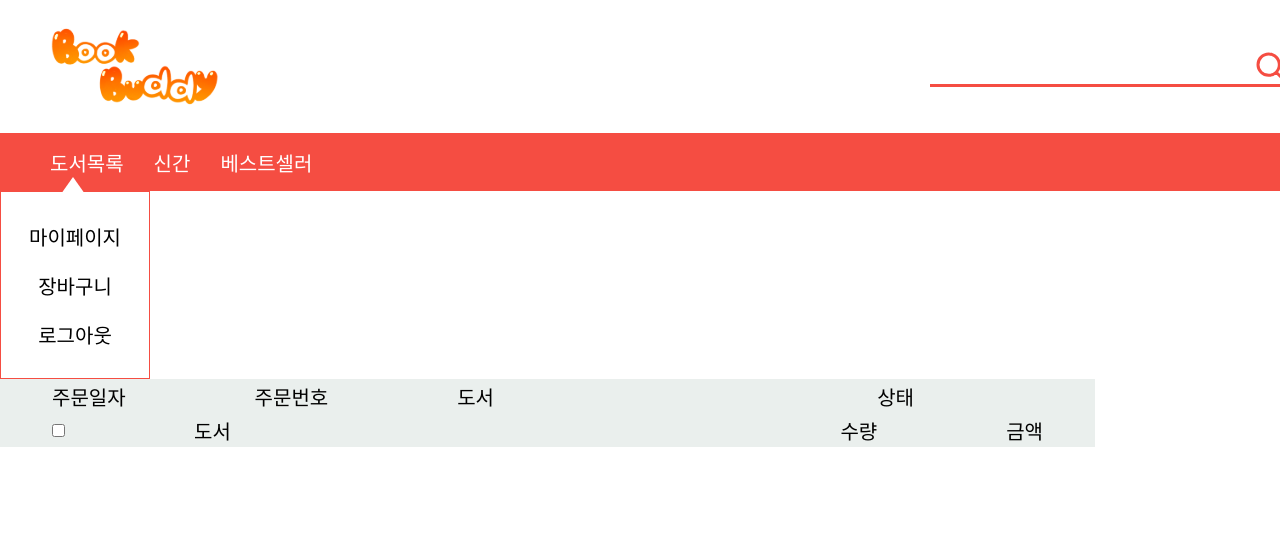
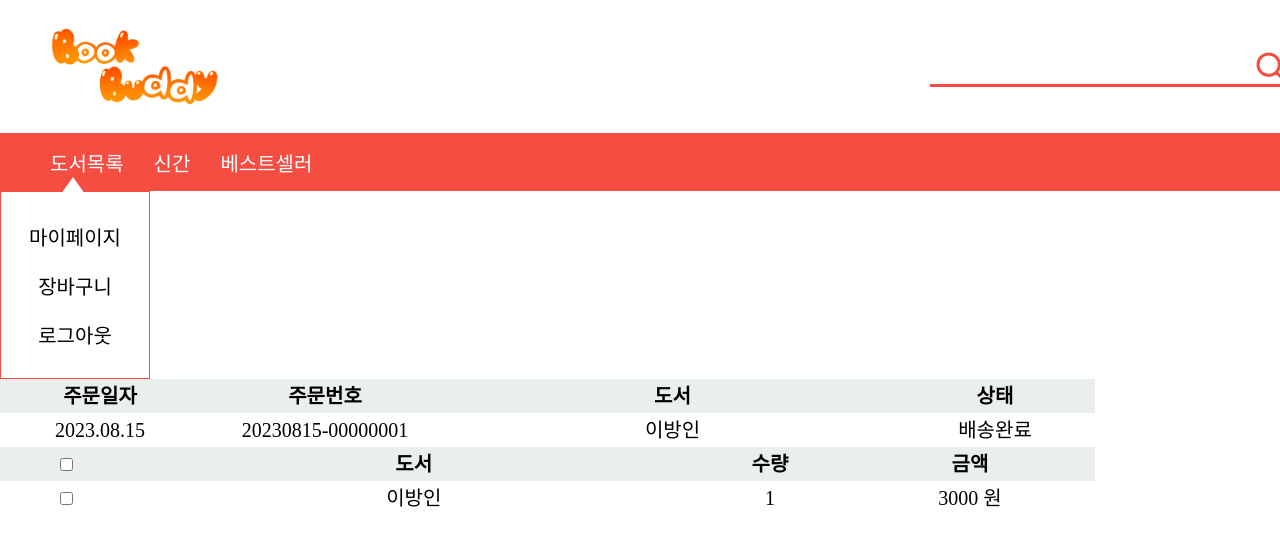
Before and after one commit to HyeranJo/bookbuddy, a React (Create React App) app in the folder client/: page / in a window 1280 px wide. Shown: the top 546 px of the page. Built offline with nearby package versions, Linux system fonts and the light colour scheme.

Commit message:
Feat: mypage, cart table 틀 작성

```diff
--- a/client/src/App.tsx
+++ b/client/src/App.tsx
@@ -2,7 +2,8 @@ import React from 'react';
 import Nav from './components/nav/Nav';
 import Header from './components/header/Header';
 import InfoNav from './components/info_nav/InfoNav';
-import { MypageCategory, CartCategory } from './components/category/Category';
+import MypageTable from './components/category/MypageTable';
+import CartTable from './components/category/CartTable';
 
 function App() {
   return (
@@ -10,8 +11,8 @@ function App() {
       <Header />
       <Nav />
       <InfoNav />
-      <MypageCategory />
-      <CartCategory />
+      <MypageTable />
+      <CartTable />
     </div>
   );
 }
--- /dev/null
+++ b/client/src/components/category/CartTable.style.ts
@@ -0,0 +1,21 @@
+import { styled } from 'styled-components';
+
+export const Styled_CartTable = {
+  Table: styled.table`
+    width: 1095px;
+    font-size: var(--basic-font-size);
+    text-align: center;
+    line-height: 34px;
+    border-collapse: collapse; //표 테두리 삭제
+
+    & > .quantity {
+      width: 150px;
+    }
+    & > .price {
+      width: 250px;
+    }
+  `,
+  Th: styled.th`
+    background-color: var(--category-color);
+  `,
+};
--- /dev/null
+++ b/client/src/components/category/CartTable.tsx
@@ -0,0 +1,25 @@
+import React from 'react';
+import { Styled_CartTable } from './CartTable.style';
+
+const CartTable = () => {
+  return (
+    <Styled_CartTable.Table>
+      <Styled_CartTable.Th>
+        <input type="checkbox" />
+      </Styled_CartTable.Th>
+      <Styled_CartTable.Th className="books">도서</Styled_CartTable.Th>
+      <Styled_CartTable.Th className="quantity">수량</Styled_CartTable.Th>
+      <Styled_CartTable.Th className="price">금액</Styled_CartTable.Th>
+      <tr>
+        <td>
+          <input type="checkbox" />
+        </td>
+        <td>이방인</td>
+        <td>1</td>
+        <td>3000 원</td>
+      </tr>
+    </Styled_CartTable.Table>
+  );
+};
+
+export default CartTable;
--- a/client/src/components/category/Category.style.ts
+++ /dev/null
@@ -1,20 +0,0 @@
-import { styled } from 'styled-components';
-
-export const Styled_Category = {
-  Div: styled.div`
-    display: flex;
-    width: 1095px;
-    height: 34px;
-    background-color: var(--category-color);
-    font-size: var(--basic-font-size);
-    justify-content: space-between;
-    align-items: center;
-
-    padding-left: 52px;
-    padding-right: 52px;
-  `,
-  SpanDiv: styled.div`
-    display: flex;
-    gap: 129px;
-  `,
-};
--- a/client/src/components/category/Category.tsx
+++ /dev/null
@@ -1,38 +0,0 @@
-import React from 'react';
-import { Styled_Category } from './Category.style';
-
-interface CategoryProps {
-  cancel?: boolean;
-}
-
-export const MypageCategory = ({ cancel }: CategoryProps) => {
-  return (
-    <Styled_Category.Div>
-      <Styled_Category.SpanDiv>
-        <span>주문일자</span>
-        <span>주문번호</span>
-        <span>도서</span>
-      </Styled_Category.SpanDiv>
-      <Styled_Category.SpanDiv>
-        <span>상태</span>
-        <span>{cancel && cancel ? '취소' : null}</span>
-      </Styled_Category.SpanDiv>
-    </Styled_Category.Div>
-  );
-};
-
-export const CartCategory = () => {
-  return (
-    <Styled_Category.Div>
-      <Styled_Category.SpanDiv>
-        {/* @todo: 전체선택 구현 */}
-        <input type="checkbox" />
-        <span>도서</span>
-      </Styled_Category.SpanDiv>
-      <Styled_Category.SpanDiv>
-        <span>수량</span>
-        <span>금액</span>
-      </Styled_Category.SpanDiv>
-    </Styled_Category.Div>
-  );
-};
--- /dev/null
+++ b/client/src/components/category/MypageTable.style.ts
@@ -0,0 +1,24 @@
+import { styled } from 'styled-components';
+
+export const Styled_MypageTable = {
+  Table: styled.table`
+    width: 1095px;
+    font-size: var(--basic-font-size);
+    text-align: center;
+    line-height: 34px;
+    border-collapse: collapse; //표 테두리 삭제
+
+    & > .date {
+      width: 200px;
+    }
+    & > .number {
+      width: 250px;
+    }
+    & > .status {
+      width: 200px;
+    }
+  `,
+  Th: styled.th`
+    background-color: var(--category-color);
+  `,
+};
--- /dev/null
+++ b/client/src/components/category/MypageTable.tsx
@@ -0,0 +1,26 @@
+import React from 'react';
+import { Styled_MypageTable } from './MypageTable.style';
+
+interface CategoryProps {
+  cancel?: boolean;
+}
+
+const MypageTable = ({ cancel }: CategoryProps) => {
+  return (
+    <Styled_MypageTable.Table>
+      <Styled_MypageTable.Th className="date">주문일자</Styled_MypageTable.Th>
+      <Styled_MypageTable.Th className="number">주문번호</Styled_MypageTable.Th>
+      <Styled_MypageTable.Th className="books">도서</Styled_MypageTable.Th>
+      <Styled_MypageTable.Th className="status">상태</Styled_MypageTable.Th>
+      <tr>
+        <td>2023.08.15</td>
+        <td>20230815-00000001</td>
+        <td>이방인</td>
+        <td>배송완료</td>
+        <td>{cancel && cancel ? '취소' : null}</td>
+      </tr>
+    </Styled_MypageTable.Table>
+  );
+};
+
+export default MypageTable;
```
